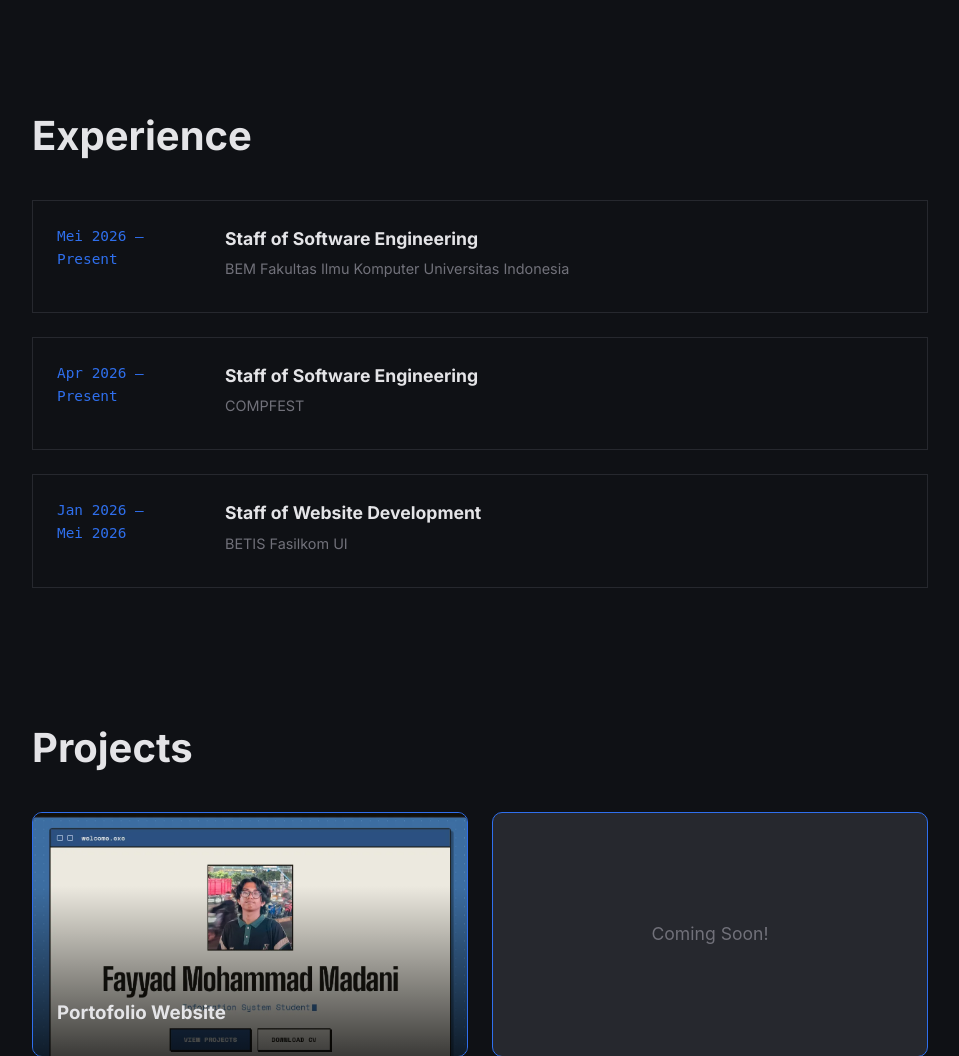
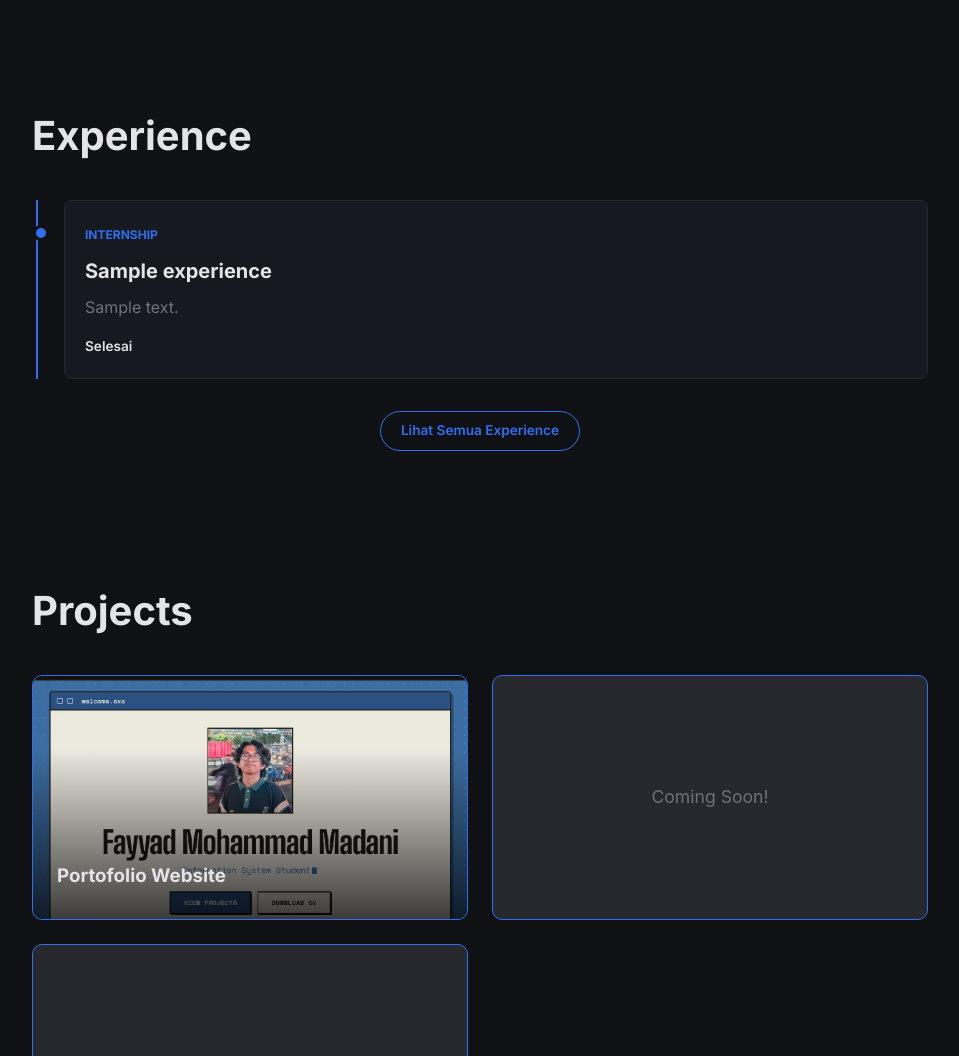
Before and after one commit to fayyadmmadani/myportofolio, a Django app: page / in a window 1280 px wide. Shown: the part 609-1665 px from the top of the page, without its empty margins (160-1119 px from the left). Run offline with Django 5.2, Linux system fonts and the light colour scheme; tables that the repository leaves empty hold one stand-in row (values such as "Sample post"); some web fonts are replaced.

Commit message:
feat: experience page - preview in experience section (landing) - style

```diff
--- a/main/tests.py
+++ b/main/tests.py
@@ -18,7 +18,7 @@
 
         self.assertEqual(response.status_code, 200)
         self.assertTemplateUsed(response, "index.html")
-        self.assertNotContains(response, self.experience.title)
+        self.assertContains(response, self.experience.title)
         self.assertContains(response, f'href="{reverse("main:show_experience")}"')
 
     def test_nonexistent_page_returns_404(self):
--- a/main/views.py
+++ b/main/views.py
@@ -1,3 +1,4 @@
+from django.db.models import F
 from django.shortcuts import render
 
 from main.models import Experience
@@ -14,6 +15,9 @@
           collaboration, and critical thinking — always curious, from interface
           design to web development."""
         ),
+        "experience_list": Experience.objects.all().order_by(
+            F("ended_at").desc(nulls_first=True), "-started_at"
+        )[:2],
     }
     return render(request, "index.html", context)
 
@@ -21,6 +25,8 @@
 def show_experience(request):
     context = {
         "name": "Fayyad Mohammad Madani",
-        "experience_list": Experience.objects.all(),
+        "experience_list": Experience.objects.all().order_by(
+            F("ended_at").desc(nulls_first=True), "-started_at"
+        ),
     }
     return render(request, "experience.html", context)
--- a/static/css/experience/_experience.css
+++ b/static/css/experience/_experience.css
@@ -16,17 +16,42 @@
   font-size: 2rem;
 }
 
-.experience-grid {
-  display: grid;
-  grid-template-columns: repeat(auto-fit, minmax(240px, 1fr));
-  gap: 1rem;
+.experience-collection {
+  position: relative;
+  display: flex;
+  flex-direction: column;
+  gap: 1.5rem;
+  padding-left: 2rem;
 }
 
-.experience-card {
+.experience-collection::before {
+  content: "";
+  position: absolute;
+  top: 0;
+  bottom: 0;
+  left: 4px;
+  width: 2px;
+  background-color: var(--accent);
+}
+
+.experience-entry {
+  position: relative;
   padding: 1.25rem;
   background-color: #161920;
   border: 1px solid var(--border);
   border-radius: 8px;
+}
+
+.experience-entry::before {
+  content: "";
+  position: absolute;
+  top: 1.5rem;
+  left: -2rem;
+  width: 10px;
+  height: 10px;
+  border-radius: 50%;
+  background-color: var(--accent);
+  border: 3px solid var(--bg);
 }
 
 .experience-category {
@@ -36,7 +61,7 @@
   text-transform: uppercase;
 }
 
-.experience-card h2 {
+.experience-entry h2 {
   margin: 0.5rem 0;
   font-size: 1.25rem;
   color: var(--text);
--- a/static/css/landing/_experience.css
+++ b/static/css/landing/_experience.css
@@ -6,53 +6,3 @@
   font-size: clamp(1.75rem, 5vw, 2.5rem);
   margin-bottom: 2rem;
 }
-
-.experience-list {
-  display: flex;
-  flex-direction: column;
-  gap: 1.5rem;
-}
-
-.experience-item {
-  display: flex;
-  flex-direction: column;
-  gap: 0.5rem;
-  padding: 1.5rem;
-  border: 1px solid var(--border);
-}
-
-.experience-year {
-  font-family: monospace;
-  color: var(--accent);
-  font-size: 0.9rem;
-}
-
-.experience-role {
-  font-size: 1.1rem;
-  margin-bottom: 0.25rem;
-}
-
-.experience-org {
-  color: var(--text-secondary);
-  font-size: 0.9rem;
-  margin-bottom: 0.5rem;
-}
-
-.experience-desc {
-  color: var(--text-secondary);
-}
-
-@media (min-width: 768px) {
-  .experience-item {
-    flex-direction: row;
-    gap: 3rem;
-  }
-
-  .experience-year {
-    flex: 0 0 120px;
-  }
-
-  .experience-details {
-    flex: 1;
-  }
-}
--- a/static/css/style.css
+++ b/static/css/style.css
@@ -44,3 +44,24 @@
 main {
   padding-top: 50px;
 }
+
+.btn-small {
+  display: block;
+  width: fit-content;
+  margin-top: 2rem;
+  margin-inline: auto;
+  padding: 0.5rem 1.25rem;
+  border: 1px solid var(--accent);
+  border-radius: 999px;
+  color: var(--accent);
+  font-size: 0.85rem;
+  font-weight: 600;
+  text-decoration: none;
+  transition: background-color 0.2s ease, color 0.2s ease;
+}
+
+.btn-small:hover,
+.btn-small:focus-visible {
+  background-color: var(--accent);
+  color: var(--bg);
+}
--- a/templates/components/_navbar.html
+++ b/templates/components/_navbar.html
@@ -13,8 +13,7 @@
       <ul class="nav-links">
         <!-- <li><a href="#profile">Home</a></li> -->
         <li><a href="{% url 'main:show_main' %}">Profile</a></li>
-        <!-- <li><a href="#experience">Experience</a></li> -->
-        <li><a href="{% url 'main:show_experience' %}">Experience</a></li>
+        <li><a href="#experience">Experience</a></li>
         <li><a href="#projects">Projects</a></li>
         <li><a href="#tools">Tools</a></li>
       </ul>
--- a/templates/experience.html
+++ b/templates/experience.html
@@ -30,9 +30,9 @@
           <p class="section-kicker">Perjalanan saya sejauh ini</p>
           <h1>Experience</h1>
 
-          <div class="experience-grid">
+          <div class="experience-collection">
             {% for experience in experience_list %}
-              <article class="experience-card">
+              <article class="experience-entry">
                 <span class="experience-category">
                   {{ experience.get_category_display }}
                 </span>
--- a/templates/landing/_experience.html
+++ b/templates/landing/_experience.html
@@ -2,35 +2,28 @@
   <div class="container">
     <h2 class="section-title">Experience</h2>
 
-    <div class="experience-list">
-      <article class="experience-item">
-        <p class="experience-year">Mei 2026 &ndash; Present</p>
-        <div class="experience-details">
-          <h3 class="experience-role">Staff of Software Engineering</h3>
-          <p class="experience-org">
-            BEM Fakultas Ilmu Komputer Universitas Indonesia
+    <div class="experience-collection">
+      {% for experience in experience_list %}
+        <article class="experience-entry">
+          <span class="experience-category">
+            {{ experience.get_category_display }}
+          </span>
+          <h2>{{ experience.title }}</h2>
+          <p class="experience-description">
+            {{ experience.description }}
           </p>
-          <p class="experience-desc"></p>
-        </div>
-      </article>
 
-      <article class="experience-item">
-        <p class="experience-year">Apr 2026 &ndash; Present</p>
-        <div class="experience-details">
-          <h3 class="experience-role">Staff of Software Engineering</h3>
-          <p class="experience-org">COMPFEST</p>
-          <p class="experience-desc"></p>
-        </div>
-      </article>
+          {% if experience.is_ongoing %}
+            <p class="experience-status">Sedang berlangsung</p>
+          {% else %}
+            <p class="experience-status">Selesai</p>
+          {% endif %}
+        </article>
+      {% empty %}
+        <p class="empty-state">Belum ada pengalaman yang ditambahkan.</p>
+      {% endfor %}
+    </div>
 
-      <article class="experience-item">
-        <p class="experience-year">Jan 2026 &ndash; Mei 2026</p>
-        <div class="experience-details">
-          <h3 class="experience-role">Staff of Website Development</h3>
-          <p class="experience-org">BETIS Fasilkom UI</p>
-          <p class="experience-desc"></p>
-        </div>
-      </article>
-    </div>
+    <a href="{% url 'main:show_experience' %}" class="btn-small">Lihat Semua Experience</a>
   </div>
 </section>
```
